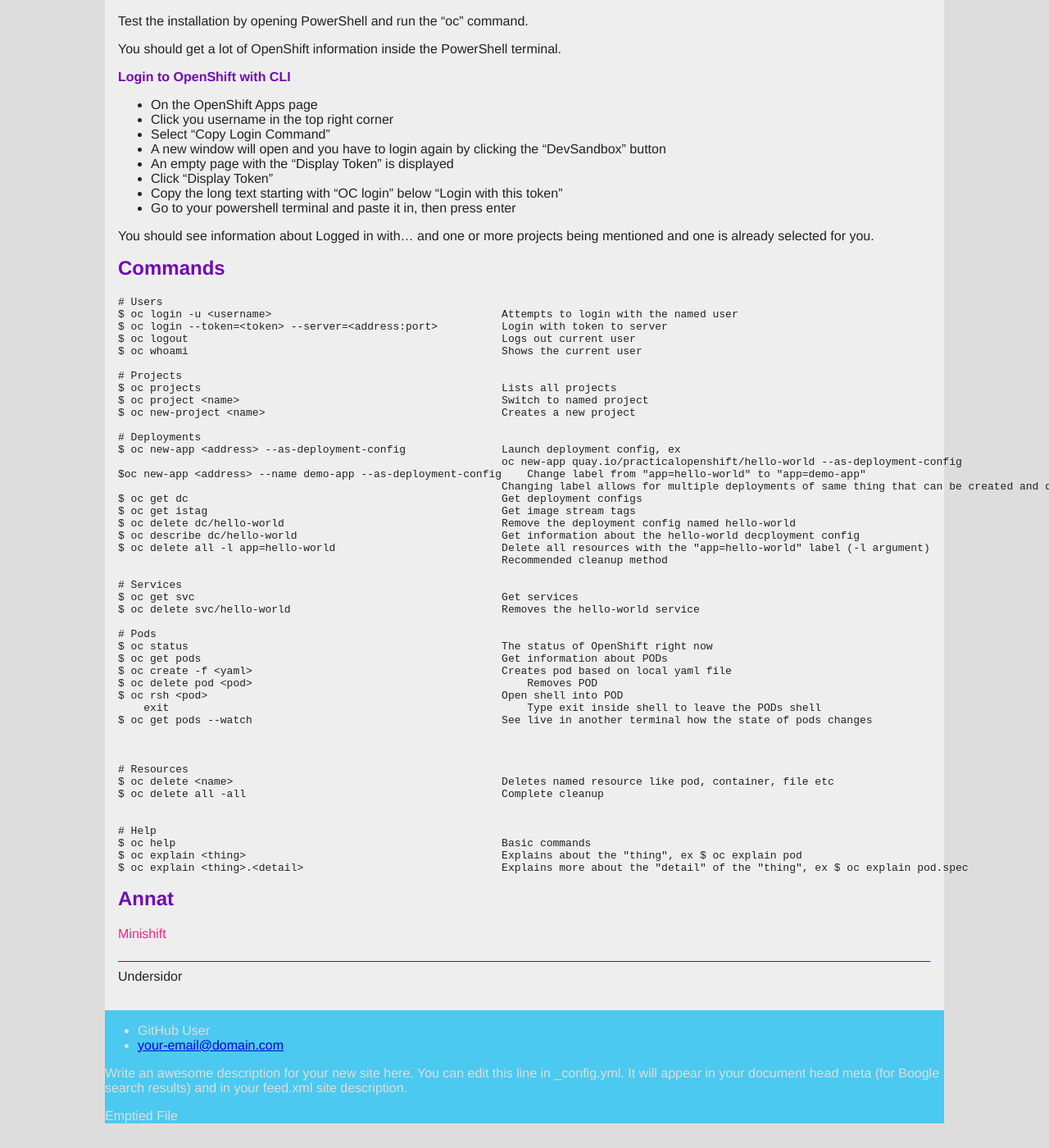
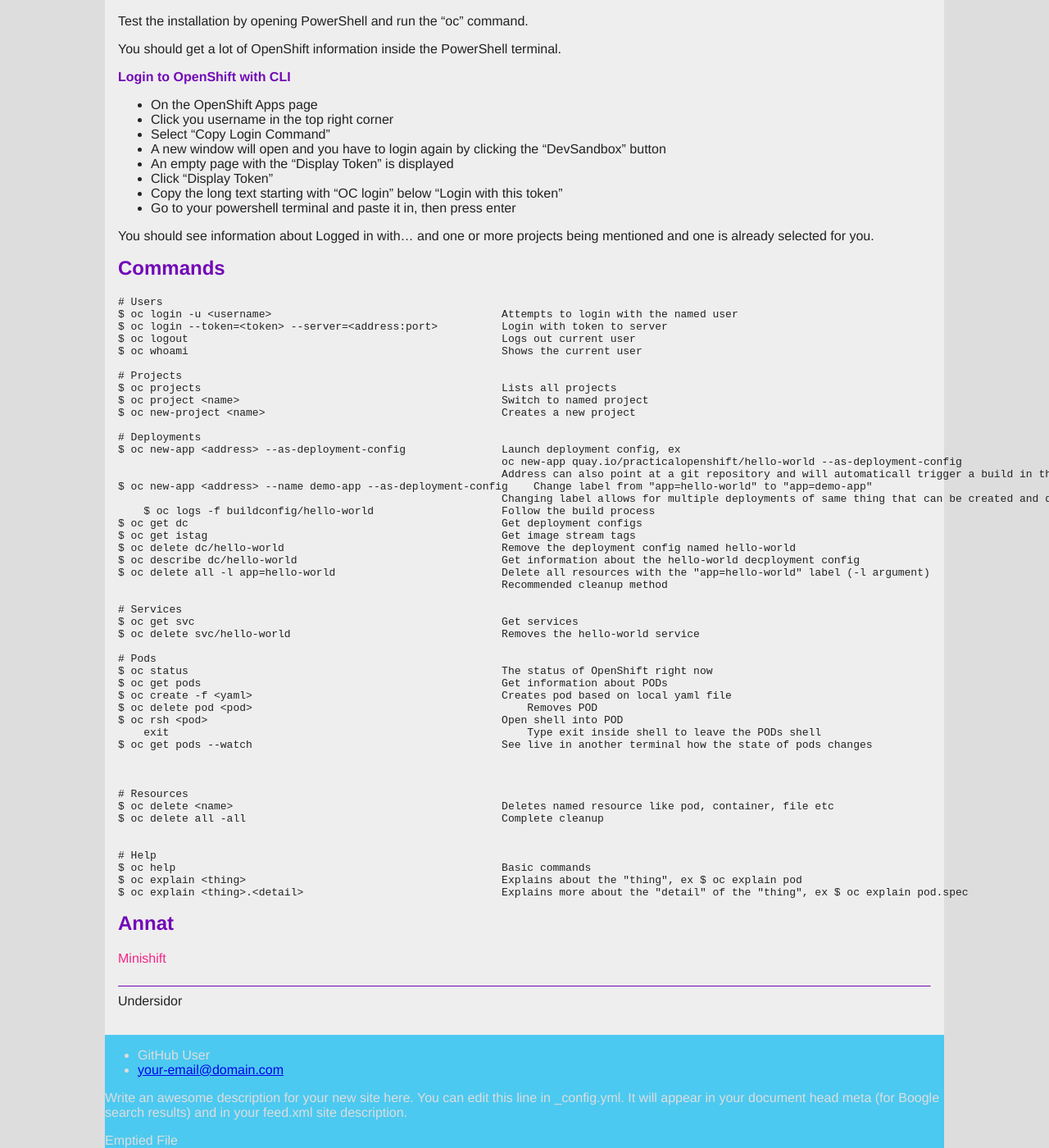
Before and after one commit to viking-cat/dokument, a Jekyll site: the page built from _pages/utveckling/openshift.md, in a window 1280 px wide and 1400 px high, scrolled down 801 px. Shown: the whole window at 82% size. Built offline with Jekyll 4.4.1, drawn with Linux system fonts in a browser that asks for light colours; before the commit the page ends 2171 px from its top, so only the background shows below that.

Commit message:
Update openshift.md

```diff
--- a/_pages/utveckling/openshift.md
+++ b/_pages/utveckling/openshift.md
@@ -68,8 +68,10 @@
 # Deployments
 $ oc new-app &#60;address&#62; --as-deployment-config               Launch deployment config, ex
                                                             oc new-app quay.io/practicalopenshift/hello-world --as-deployment-config
-$oc new-app &#60;address&#62; --name demo-app --as-deployment-config    Change label from "app=hello-world" to "app=demo-app"
+                                                            Address can also point at a git repository and will automaticall trigger a build in that case
+$ oc new-app &#60;address&#62; --name demo-app --as-deployment-config    Change label from "app=hello-world" to "app=demo-app"
                                                             Changing label allows for multiple deployments of same thing that can be created and deleted separately
+    $ oc logs -f buildconfig/hello-world                    Follow the build process
 $ oc get dc                                                 Get deployment configs
 $ oc get istag                                              Get image stream tags
 $ oc delete dc/hello-world                                  Remove the deployment config named hello-world
```
